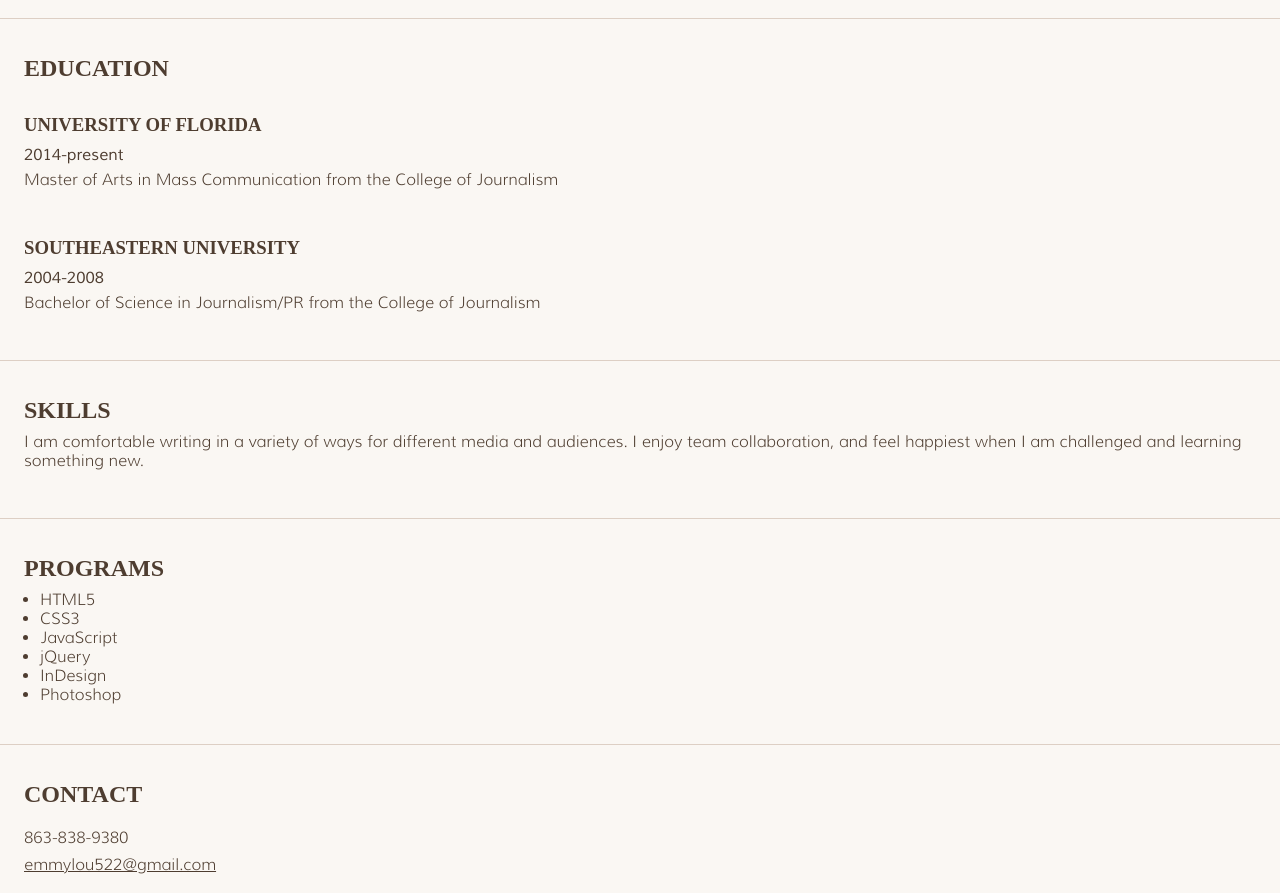
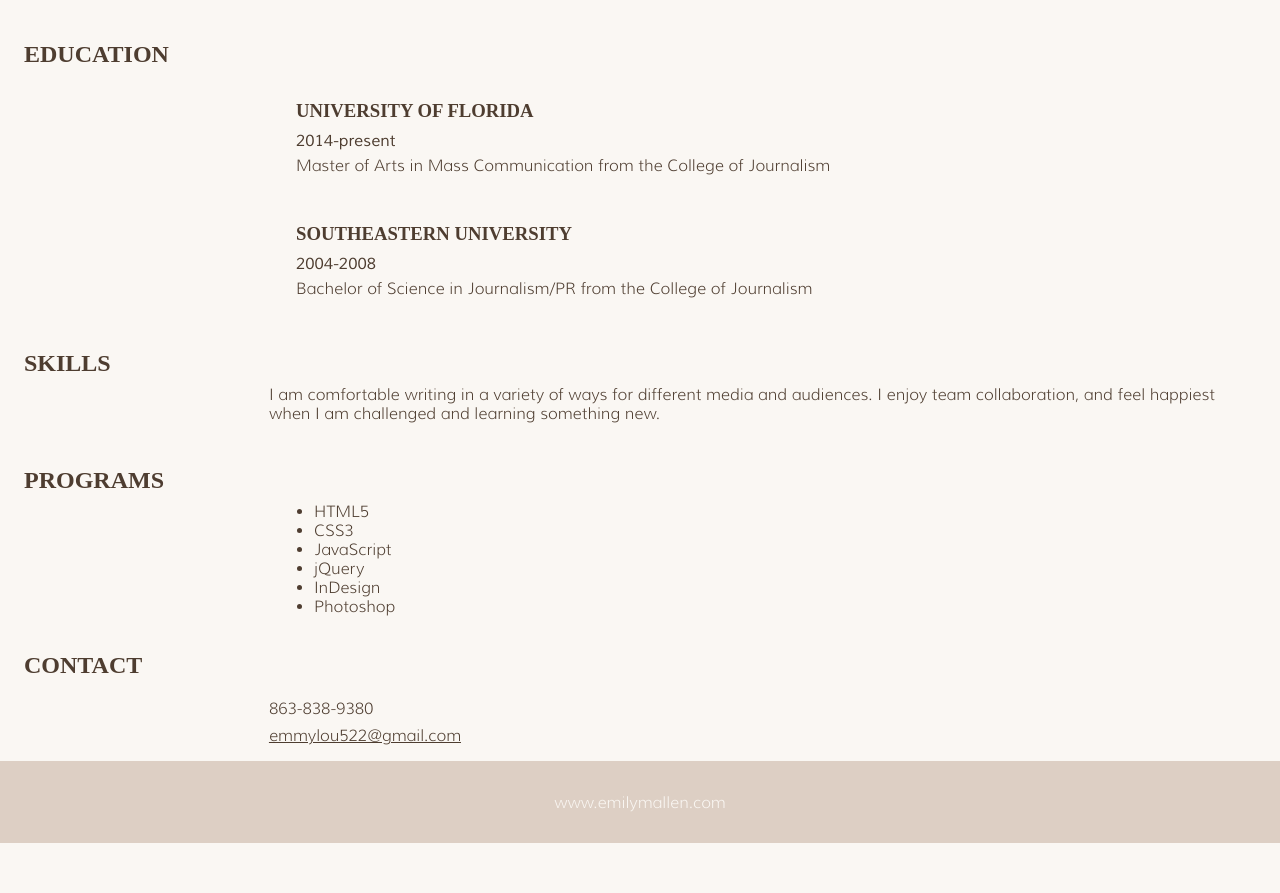
Before and after one commit to EmmyLou522/project_resume_allen_emily, a plain HTML site: page index.html in a window 1280 px wide. Shown: the part 824-1717 px from the top of the page. After the commit the page ends 1667 px from the top, so only its background shows below. Drawn offline with Linux system fonts and the light colour scheme; a web font is replaced by a local one.

Commit message:
format sections and articles for tablet

```diff
--- a/css/main.css
+++ b/css/main.css
@@ -48,6 +48,7 @@ header {
 header h1 {
     display: none;
 }
+
 figure {
     padding-top: .2em;
     padding-bottom: .1em;
@@ -186,3 +187,57 @@ footer a {
     text-decoration: none;
     color: #FAF7F3;
 }
+
+/* for tablet */
+@media screen and (min-width: 768px)  {
+
+.block h1 {
+    float: left;
+    width: 20%;
+    padding-right: 1em;
+}
+
+#experience {
+    border-bottom: none;
+}
+
+article.jobs {
+    float: right;
+    width: 75%;
+}
+
+#education {
+    border-bottom: none;
+}
+
+article.school {
+    float: right;
+    width: 75%;
+}
+
+.school h1 {
+    width: 100%;
+}
+
+#skills {
+    border-bottom: none;
+}
+
+#software {
+    border-bottom: none;
+}
+
+#software ul {
+    float: right;
+    width: 75%;
+}
+
+.singlepara {
+    float: right;
+    width: 80.5%;
+}
+
+footer {
+    clear: both;
+}
+}
--- a/index.html
+++ b/index.html
@@ -18,7 +18,7 @@
     </header>
     <div id="wrapper">
         <section id="experience">
-            <h1 class="sectionheading">WORK EXPERIENCE</h1>
+            <span class="block"><h1 class="sectionheading">WORK EXPERIENCE</h1></span>
             <article class="jobs">
                 <h1>TRAINING DEVELOPER</h1>
                     <p class="subhead">Publix Super Markets, Inc., Lakeland, FL</p>
@@ -39,7 +39,7 @@
             </article>
         </section>
         <section id="education">
-            <h1 class="sectionheading">EDUCATION</h1>
+            <span class="block"><h1 class="sectionheading">EDUCATION</h1><span class="block">
             <article class="school">
                 <h1>UNIVERSITY OF FLORIDA</h1>
                     <p class="subhead">2014-present</p>
@@ -52,11 +52,11 @@
             </article>
         </section>
         <section id="skills">
-            <h1 class="sectionheading">SKILLS</h1>
-                <p>I am comfortable writing in a variety of ways for different media and audiences. I enjoy team collaboration, and feel happiest when I am challenged and learning something new.</p>
+           <span class="block"><h1 class="sectionheading">SKILLS</h1></span>
+                <span class="singlepara"><p>I am comfortable writing in a variety of ways for different media and audiences. I enjoy team collaboration, and feel happiest when I am challenged and learning something new.</p></span>
         </section>
         <section id="software">
-            <h1 class="sectionheading">PROGRAMS</h1>
+            <span class="block"><h1 class="sectionheading">PROGRAMS</h1><span class="block">
                 <ul>
                     <li>HTML5</li>
                     <li>CSS3</li>
@@ -67,9 +67,9 @@
                 </ul>
         </section>
         <section id="contact">
-            <h1 class="sectionheading">CONTACT</h1>
-                <p>863-838-9380</p>
-                <a href="mailto:emmylou522@gmail.com Subject=I%20just%20reviewed%20your%20resume" target="_top" <p>emmylou522@gmail.com</p>
+            <span class="block"><h1 class="sectionheading">CONTACT</h1><span class="block">
+                <span class="singlepara"><p>863-838-9380</p>
+                <a href="mailto:emmylou522@gmail.com Subject=I%20just%20reviewed%20your%20resume" target="_top" <p>emmylou522@gmail.com</p></span>
         </section>
         <footer>
             <a href="www.emilymallen.com" target="_blank">
```
